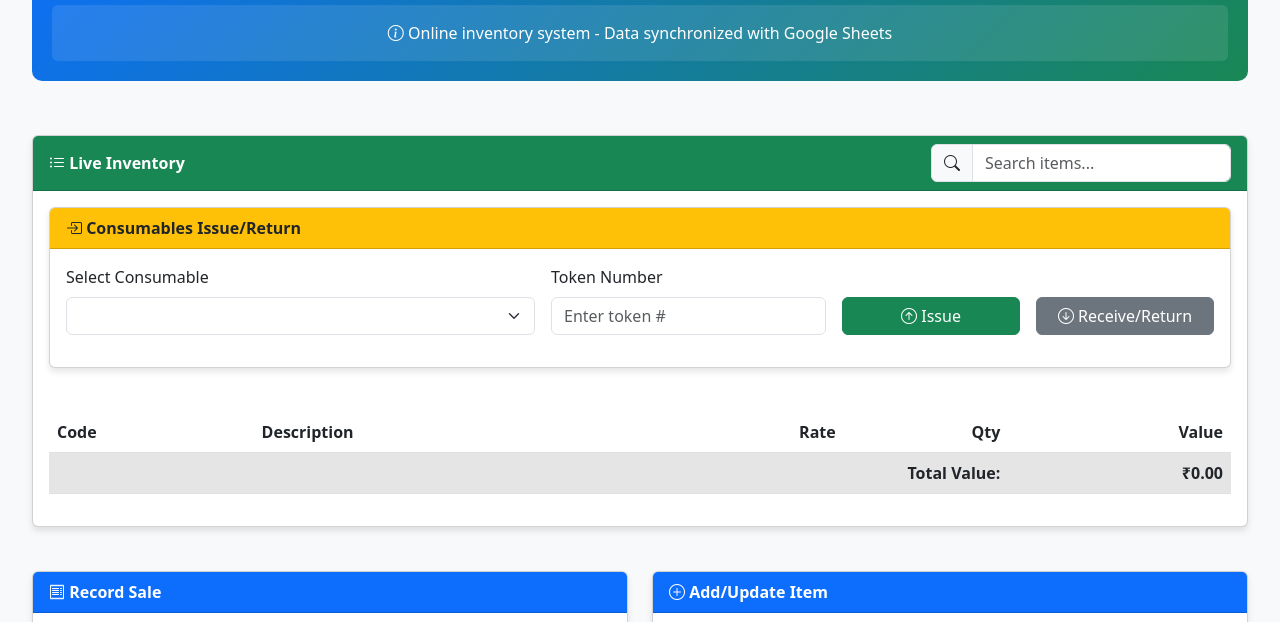
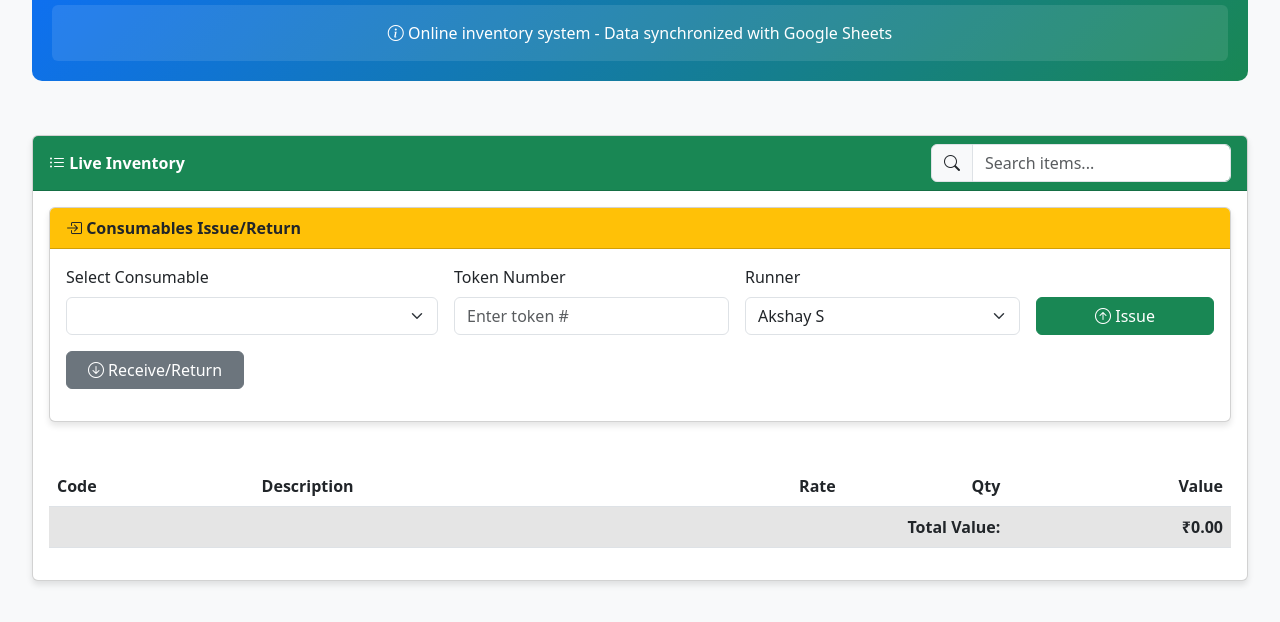
Before and after one commit to kapilthakare-cyberpunk/pnz-gear-sale2025-consumables-tracker, a website: page pnz-gear-sale-tracker-improved.html in a window 1280 px wide. Shown: the part 129-751 px from the top of the page. Drawn offline with nearby package versions, Linux system fonts and the light colour scheme; no server answers.

Commit message:
Add Runner dropdown to Consumables Issue/Return section

```diff
--- a/pnz-gear-sale-tracker-improved.html
+++ b/pnz-gear-sale-tracker-improved.html
@@ -103,15 +103,23 @@
                                     </div>
                                     <div class="card-body">
                                         <form id="consumableForm" class="row g-3 align-items-end">
-                                            <div class="col-md-5">
-                                                <label for="consumableSelect" class="form-label">Select
-                                                    Consumable</label>
+                                            <div class="col-md-4">
+                                                <label for="consumableSelect" class="form-label">Select Consumable</label>
                                                 <select class="form-select" id="consumableSelect"></select>
                                             </div>
                                             <div class="col-md-3">
                                                 <label for="tokenNumber" class="form-label">Token Number</label>
                                                 <input type="text" class="form-control" id="tokenNumber"
                                                     placeholder="Enter token #" required>
+                                            </div>
+                                            <div class="col-md-3">
+                                                <label for="runnerSelect" class="form-label">Runner</label>
+                                                <select class="form-select" id="runnerSelect">
+                                                    <option value="Akshay S">Akshay S</option>
+                                                    <option value="Munna P">Munna P</option>
+                                                    <option value="Imran S">Imran S</option>
+                                                    <option value="Sandeep N">Sandeep N</option>
+                                                </select>
                                             </div>
                                             <div class="col-md-2 d-grid">
                                                 <button type="button" class="btn btn-success" id="issueBtn"><i
```
